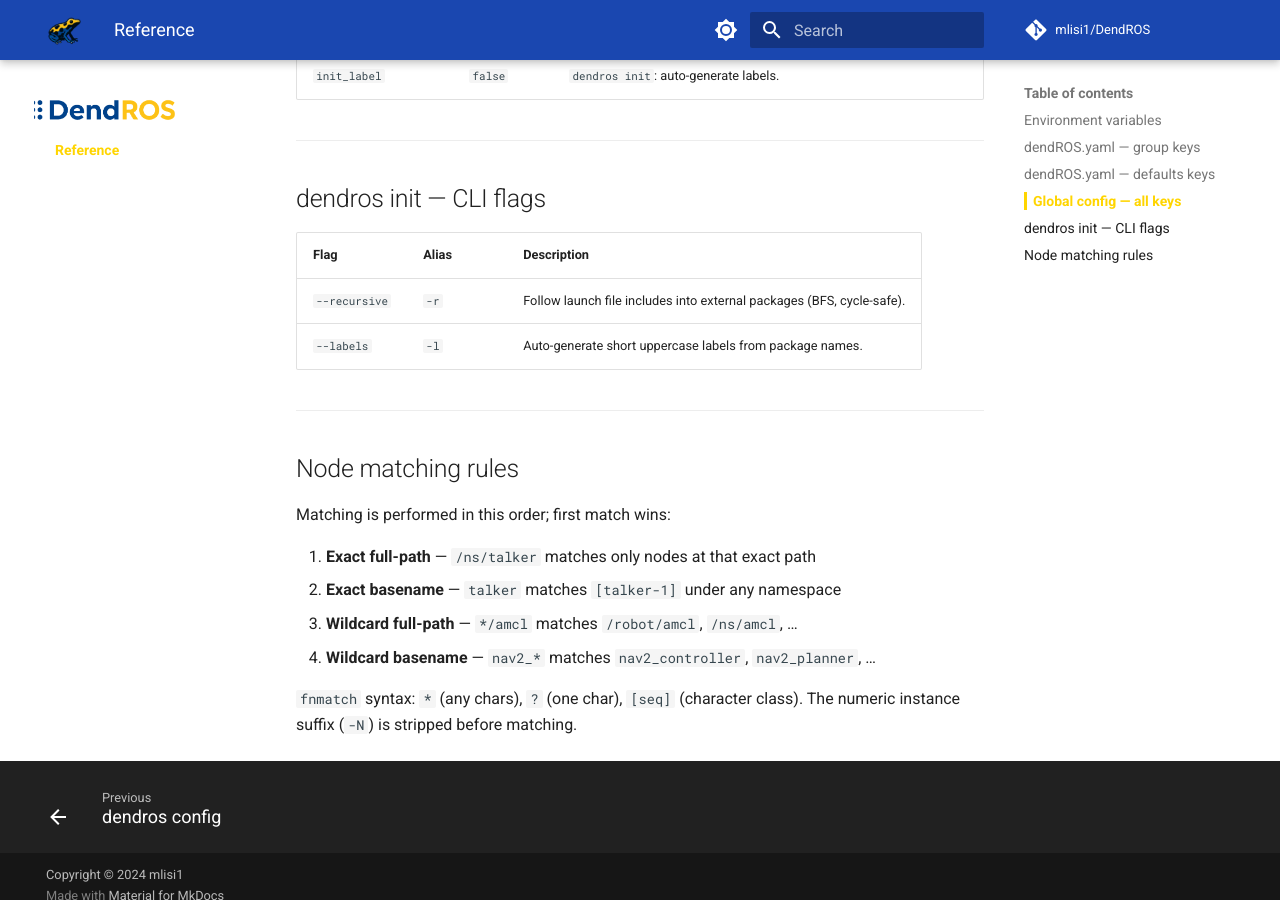
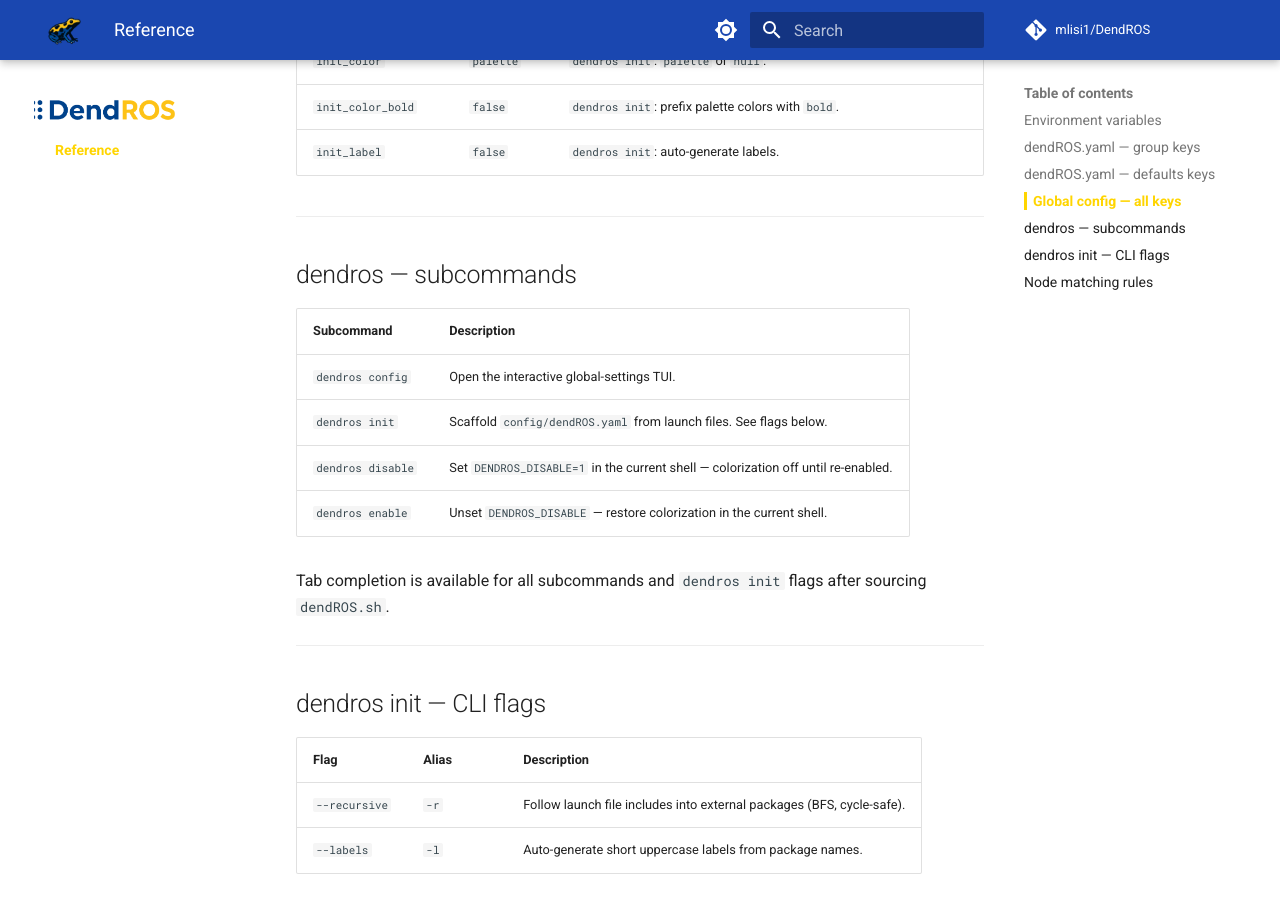
Before and after one commit to mlisi1/DendROS, an MkDocs documentation site: the page built from docs/reference.md, in a window 1280 px wide and 900 px high, scrolled down 2983 px. Built offline with MkDocs 1.6.1 and Material for MkDocs 9.7.7, drawn with Linux system fonts in a browser that asks for light colours; comment, search, counter and statistics services are not loaded; some of the changed text lies outside the part shown.

Commit message:
added dendros enable and disable

````diff
--- a/docs/reference.md
+++ b/docs/reference.md
@@ -11,8 +11,12 @@
 # Confirm DendROS found your config and matched your node names
 DENDROS_DEBUG=1 ros2 launch my_pkg my_launch.py
 
-# Temporarily disable without un-sourcing
+# Disable for a single invocation (env prefix, not persistent)
 DENDROS_DISABLE=1 ros2 launch my_pkg my_launch.py
+
+# Toggle for the entire shell session
+dendros disable    # sets DENDROS_DISABLE=1 in the current shell
+dendros enable     # unsets DENDROS_DISABLE
 ```
 
 !!! note
@@ -78,6 +82,19 @@ Stored in `~/.config/dendROS/defaults.yaml`, managed via `dendros config`:
 
 ---
 
+## dendros — subcommands
+
+| Subcommand | Description |
+|---|---|
+| `dendros config` | Open the interactive global-settings TUI. |
+| `dendros init` | Scaffold `config/dendROS.yaml` from launch files. See flags below. |
+| `dendros disable` | Set `DENDROS_DISABLE=1` in the current shell — colorization off until re-enabled. |
+| `dendros enable` | Unset `DENDROS_DISABLE` — restore colorization in the current shell. |
+
+Tab completion is available for all subcommands and `dendros init` flags after sourcing `dendROS.sh`.
+
+---
+
 ## dendros init — CLI flags
 
 | Flag | Alias | Description |
````
Also changed, not shown: docs/quickstart.md (+6 -1 lines), 1 other file.
